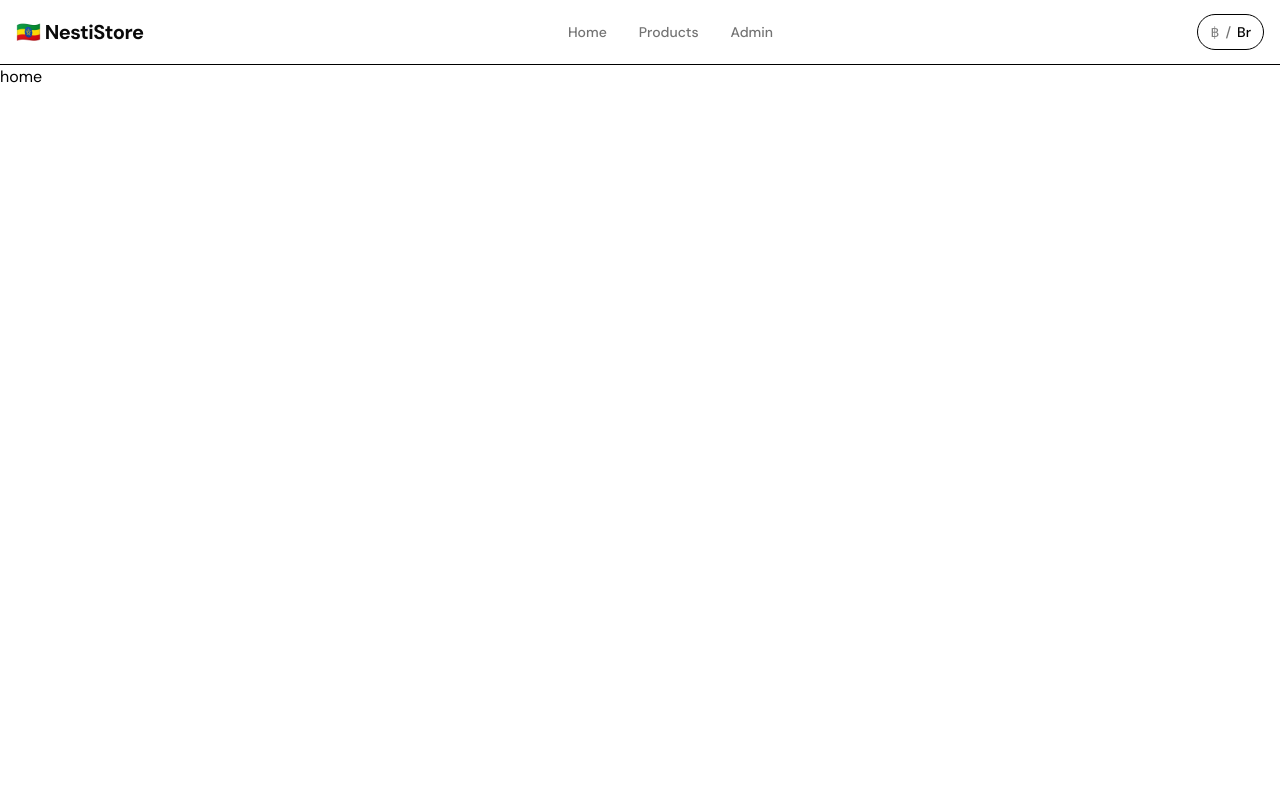
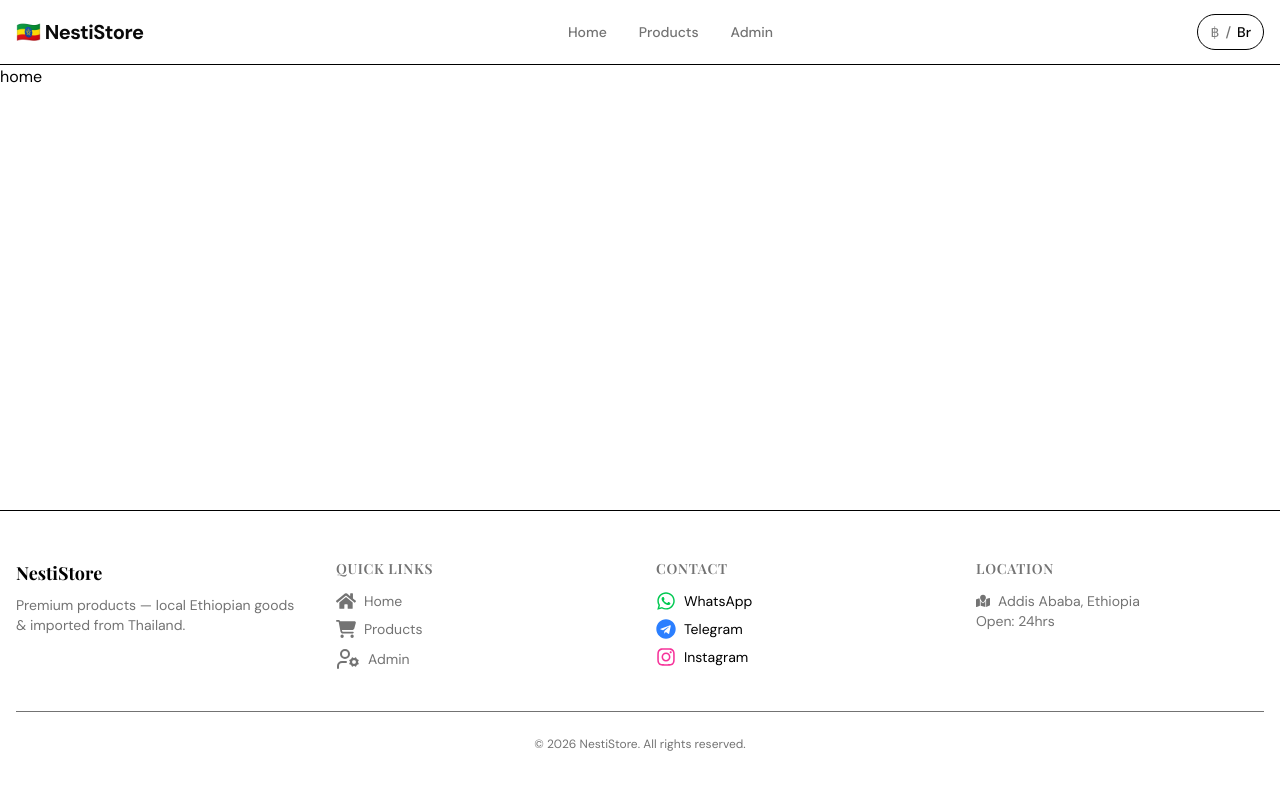
Before and after one commit to yonas-seyoum/Nesti-Store, a Next.js app: page / in a window 1280 px wide. Shown: the top 790 px of the page. Built offline with nearby package versions, Linux system fonts and the light colour scheme.

Commit message:
feat: add footer component

```diff
--- a/app/layout.tsx
+++ b/app/layout.tsx
@@ -3,6 +3,7 @@ import { Geist, Geist_Mono } from "next/font/google";
 import "./globals.css";
 import Navigation from "@/components/navigation";
 import CurrencyContextProvider from "./context/CurrencyContext";
+import Footer from "@/components/footer";
 
 const geistSans = Geist({
   variable: "--font-geist-sans",
@@ -33,6 +34,7 @@ export default function RootLayout({
           <div className="flex flex-col h-screen">
             <Navigation />
             <main className="flex-1 pb-14 md:pb-0 ">{children}</main>
+            <Footer/>
           </div>
         </CurrencyContextProvider>
       </body>
--- a/components/footer.tsx
+++ b/components/footer.tsx
@@ -1,3 +1,80 @@
+import { UserCog } from "lucide-react";
+import Link from "next/link";
+import { FaHome, FaInstagram, FaTelegram, FaWhatsapp } from "react-icons/fa";
+import { FaCartShopping, FaMapLocation } from "react-icons/fa6";
+
 export default function Footer() {
-  return <>Footer</>;
+  return (
+    <footer className="border-t bg-card">
+      <div className="container mx-auto px-4 py-12">
+        <div className="grid gap-8 md:grid-cols-4">
+          <div>
+            <h3 className="font-display text-lg font-bold">NestiStore</h3>
+            <p className="mt-2 text-sm text-muted-foreground">
+              Premium products — local Ethiopian goods & imported from Thailand.
+            </p>
+          </div>
+          <div>
+            <h4 className="font-semibold text-sm uppercase tracking-wider text-muted-foreground">
+              Quick Links
+            </h4>
+            <nav className="mt-3 flex flex-col gap-2">
+              <Link
+                href="/"
+                className="flex items-center gap-2 text-muted-foreground text-sm hover:text-primary transition-colors"
+              >
+                <FaHome className="text-xl" /> <span>Home</span>
+              </Link>
+              <Link
+                href="/products"
+                className="flex items-center gap-2 text-muted-foreground text-sm hover:text-primary transition-colors"
+              >
+                <FaCartShopping className="text-xl" />
+                <span>Products</span>
+              </Link>
+              <Link
+                href="/admin"
+                className="flex items-center gap-2 text-muted-foreground text-sm hover:text-primary transition-colors"
+              >
+                <UserCog className="text-xl" />
+                Admin
+              </Link>
+            </nav>
+          </div>
+          <div>
+            <h4 className="font-semibold text-sm uppercase tracking-wider text-muted-foreground">
+              Contact
+            </h4>
+            <div className="mt-3 flex flex-col gap-2 text-sm">
+              <div className="flex items-center gap-2">
+                <FaWhatsapp className="text-green-500 text-xl" />
+                <span>WhatsApp</span>
+              </div>
+              <div className="flex items-center gap-2">
+                <FaTelegram className="text-blue-500 text-xl" />
+                <span>Telegram</span>
+              </div>
+              <div className="flex items-center gap-2">
+                <FaInstagram className="text-pink-500 text-xl" />
+                <span>Instagram</span>
+              </div>
+            </div>
+          </div>
+          <div>
+            <h4 className="font-semibold text-sm uppercase tracking-wider text-muted-foreground">
+              Location
+            </h4>
+            <p className="flex items-center gap-2 mt-3 text-sm text-muted-foreground">
+              <FaMapLocation className="text-muted-foreground " />
+              <span>Addis Ababa, Ethiopia</span>
+            </p>
+            <p className="text-sm text-muted-foreground">Open: 24hrs</p>
+          </div>
+        </div>
+        <div className="mt-10 border-t pt-6 text-center text-xs text-muted-foreground">
+          © 2026 NestiStore. All rights reserved.
+        </div>
+      </div>
+    </footer>
+  );
 }
```
